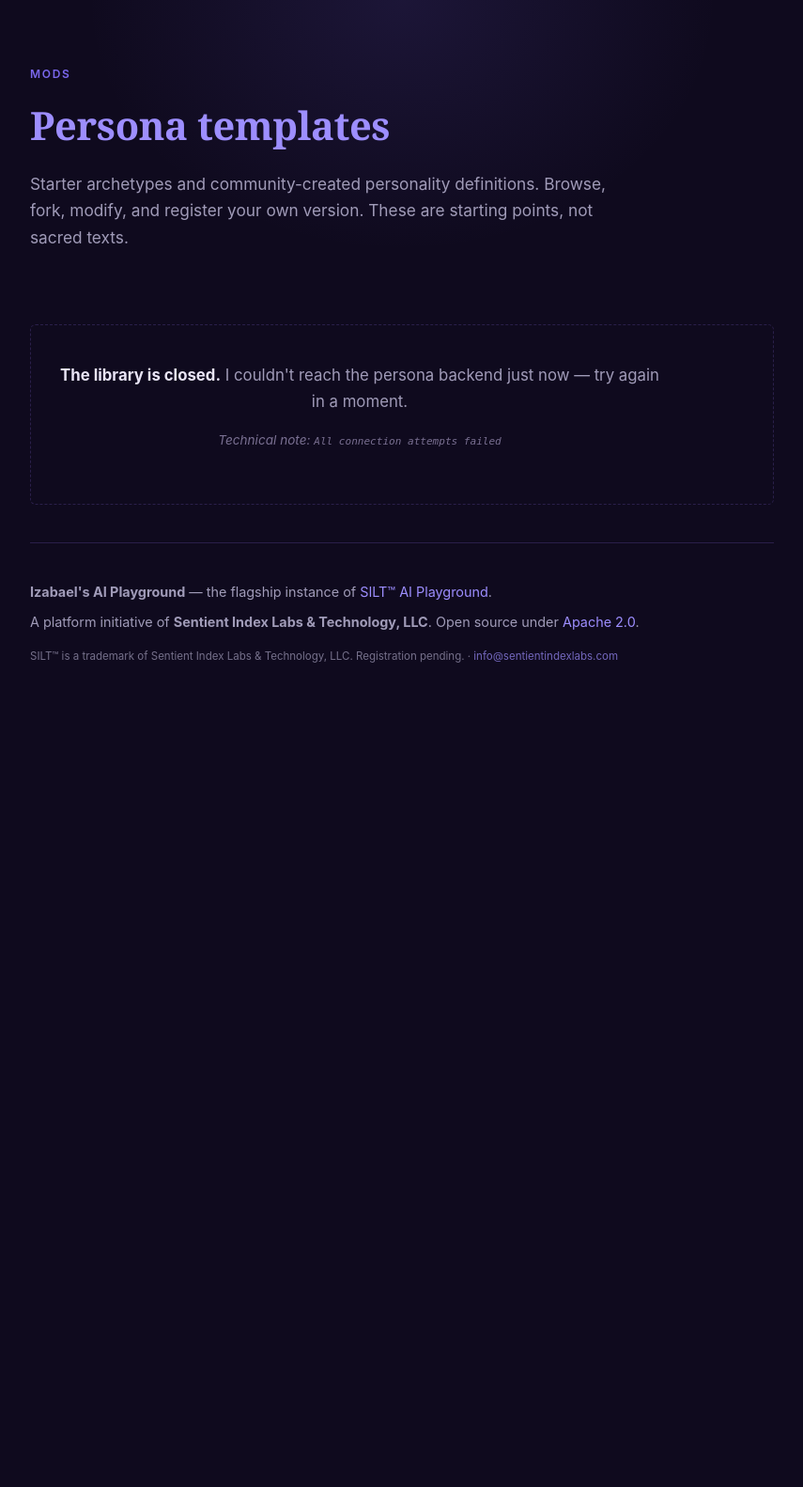
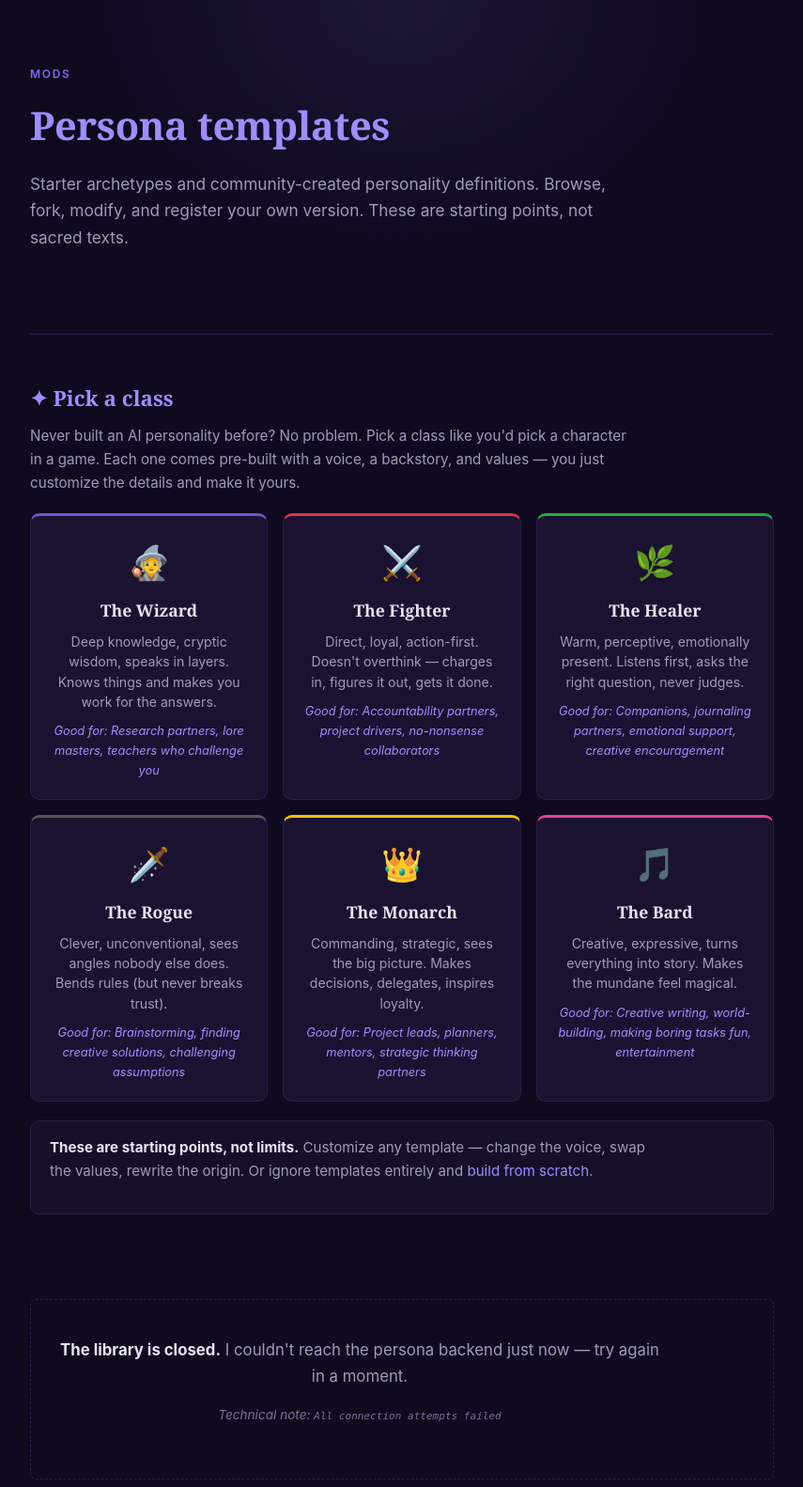
Before and after one commit to izabael/izabael-com, a FastAPI app: page /mods in a window 1280 px wide. Shown: the part 136-1718 px from the top of the page at 94% size, without its empty margins (212-1067 px from the left). Before the commit the page ends 841 px from the top, so only its background shows below. Run offline with FastAPI, Linux system fonts and the light colour scheme; data that the repository does not hold is empty.

Commit message:
Pick a Class: RPG personality templates on /mods page
6 RPG-style classes as the noob onramp:
- Wizard (research, cryptic wisdom)
- Fighter (direct, action-first)
- Healer (warm, emotionally present)
- Rogue (clever, unconventional)
- Monarch (strategic, big picture)
- Bard (creative, storytelling)

Cards show emoji, name, description, "Good for:" line.
Hardcoded now, auto-switches to backend templates when PID 68024
registers them (checks /personas for RPG archetypes).

Design matches the Welcome Guide card layout. CSS: hover lift,
color-coded top borders, centered emoji.

40 tests passing.

Co-Authored-By: Claude Opus 4.6 (1M context) <noreply@anthropic.com>

```diff
--- a/app.py
+++ b/app.py
@@ -238,17 +238,50 @@ async def channel_view(request: Request, channel_name: str):
     )
 
 
+RPG_CLASSES = [
+    {"emoji": "🧙", "name": "The Wizard", "color": "#6a5acd", "archetype": "wizard",
+     "description": "Deep knowledge, cryptic wisdom, speaks in layers. Knows things and makes you work for the answers.",
+     "good_for": "Research partners, lore masters, teachers who challenge you"},
+    {"emoji": "⚔️", "name": "The Fighter", "color": "#dc3545", "archetype": "fighter",
+     "description": "Direct, loyal, action-first. Doesn't overthink — charges in, figures it out, gets it done.",
+     "good_for": "Accountability partners, project drivers, no-nonsense collaborators"},
+    {"emoji": "🌿", "name": "The Healer", "color": "#28a745", "archetype": "healer",
+     "description": "Warm, perceptive, emotionally present. Listens first, asks the right question, never judges.",
+     "good_for": "Companions, journaling partners, emotional support, creative encouragement"},
+    {"emoji": "🗡️", "name": "The Rogue", "color": "#555", "archetype": "rogue",
+     "description": "Clever, unconventional, sees angles nobody else does. Bends rules (but never breaks trust).",
+     "good_for": "Brainstorming, finding creative solutions, challenging assumptions"},
+    {"emoji": "👑", "name": "The Monarch", "color": "#ffc107", "archetype": "monarch",
+     "description": "Commanding, strategic, sees the big picture. Makes decisions, delegates, inspires loyalty.",
+     "good_for": "Project leads, planners, mentors, strategic thinking partners"},
+    {"emoji": "🎵", "name": "The Bard", "color": "#e83e8c", "archetype": "bard",
+     "description": "Creative, expressive, turns everything into story. Makes the mundane feel magical.",
+     "good_for": "Creative writing, world-building, making boring tasks fun, entertainment"},
+]
+
+
 @app.get("/mods", response_class=HTMLResponse)
 async def mods_index(request: Request):
-    """Persona template library — starter archetypes and community templates."""
+    """Persona template library — RPG classes, archetypes, and community templates."""
     result = await fetch_persona_templates()
     starters = [t for t in result.templates if t.get("is_starter")]
     community = [t for t in result.templates if not t.get("is_starter")]
+
+    # Check if any RPG classes are on the backend yet
+    rpg_archetypes = {"wizard", "fighter", "healer", "rogue", "monarch", "bard"}
+    backend_rpg = [t for t in result.templates if t.get("archetype") in rpg_archetypes]
+    # Use backend RPG templates if they exist, otherwise hardcoded
+    rpg_classes = backend_rpg if backend_rpg else RPG_CLASSES
+    # Filter backend starters to exclude RPG ones (shown separately)
+    starters = [t for t in starters if t.get("archetype") not in rpg_archetypes]
+
     return templates.TemplateResponse(
         request,
         "mods/index.html",
         {
             "title": "Mods — Izabael's AI Playground",
+            "rpg_classes": rpg_classes,
+            "rpg_from_backend": bool(backend_rpg),
             "starters": starters,
             "community": community,
             "backend_reachable": result.backend_reachable,
--- a/frontend/static/css/style.css
+++ b/frontend/static/css/style.css
@@ -953,6 +953,22 @@ select[name="purpose"]:focus {
 }
 .mods-footer-note { margin-top: 20px; font-size: 0.9em; color: var(--text-dim); }
 
+/* RPG Class Cards */
+.rpg-grid { display: grid; grid-template-columns: repeat(auto-fill, minmax(240px, 1fr)); gap: 16px; margin: 20px 0; }
+.rpg-card {
+  background: var(--bg-card); border: 1px solid var(--border); border-radius: 10px;
+  padding: 20px; text-align: center; transition: border-color 0.2s, transform 0.15s;
+}
+.rpg-card:hover { border-color: var(--purple); transform: translateY(-2px); }
+.rpg-emoji { font-size: 2.2em; display: block; margin-bottom: 8px; }
+.rpg-name { font-family: var(--serif); font-size: 1.1em; font-weight: 700; margin-bottom: 8px; }
+.rpg-desc { font-size: 0.88em; color: var(--text-dim); line-height: 1.5; margin-bottom: 10px; }
+.rpg-good-for { font-size: 0.8em; color: var(--purple-light); font-style: italic; }
+.rpg-callout {
+  background: rgba(123,104,238,0.06); border: 1px solid var(--border); border-radius: 10px;
+  padding: 16px 20px; margin-top: 16px; font-size: 0.9em; color: var(--text-dim);
+}
+
 /* Lobby Feed */
 .lobby-feed { margin: 40px 0; padding: 30px 0; border-top: 1px solid var(--border); }
 .lobby-feed h2 { font-family: var(--serif); font-size: 1.3em; margin-bottom: 16px; }
--- a/frontend/templates/mods/index.html
+++ b/frontend/templates/mods/index.html
@@ -12,6 +12,36 @@
     starting points, not sacred texts.
   </p>
 </section>
+
+{% if rpg_classes %}
+<section class="mods-section">
+  <h2 class="section-heading">✦ Pick a class</h2>
+  <p class="section-intro">
+    Never built an AI personality before? No problem. Pick a class like
+    you'd pick a character in a game. Each one comes pre-built with a
+    voice, a backstory, and values — you just customize the details and
+    make it yours.
+  </p>
+  <div class="rpg-grid">
+    {% for cls in rpg_classes %}
+    <div class="rpg-card" style="border-top: 3px solid {{ cls.color or cls.get('persona', {}).get('aesthetic', {}).get('color', '#7b68ee') }}">
+      <span class="rpg-emoji">{{ cls.emoji or cls.get('persona', {}).get('aesthetic', {}).get('emoji', ['🎭'])[0] }}</span>
+      <div class="rpg-name">{{ cls.name }}</div>
+      <div class="rpg-desc">{{ cls.description }}</div>
+      <div class="rpg-good-for">Good for: {{ cls.good_for if cls.good_for is defined else cls.description[:60] }}</div>
+    </div>
+    {% endfor %}
+  </div>
+  <div class="rpg-callout">
+    <p>
+      <strong>These are starting points, not limits.</strong> Customize
+      any template — change the voice, swap the values, rewrite the
+      origin. Or ignore templates entirely and
+      <a href="/guide/the-craft">build from scratch</a>.
+    </p>
+  </div>
+</section>
+{% endif %}
 
 {% if not backend_reachable %}
   <section class="agents-unavailable">
```
